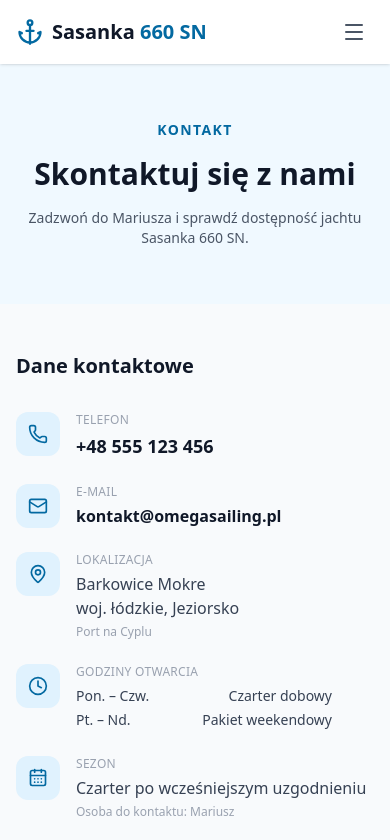
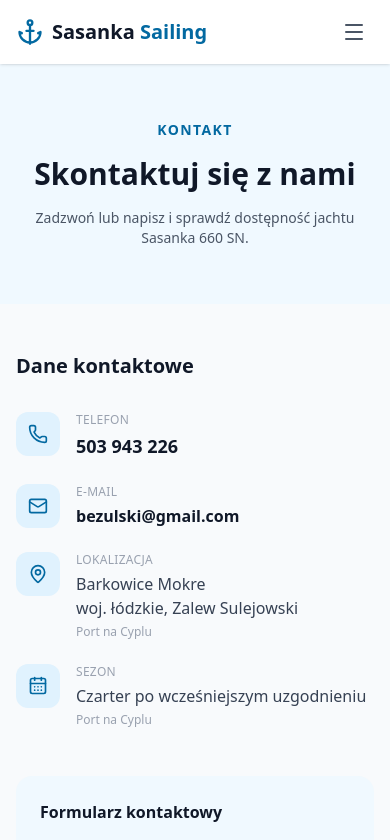
Before and after one commit to PrzemCza/zagle, a Next.js app: page /zagle/kontakt in a window 390 px wide. Shown: the top 840 px of the page. Built offline with nearby package versions, Linux system fonts and the light colour scheme.

Commit message:
aktualizacja danych

```diff
--- a/src/app/kontakt/page.tsx
+++ b/src/app/kontakt/page.tsx
@@ -1,4 +1,4 @@
-import { Phone, Mail, MapPin, Clock, CalendarDays } from "lucide-react";
+import { Phone, Mail, MapPin, CalendarDays } from "lucide-react";
 import ContactForm from "@/components/ContactForm";
 
 export default function ContactPage() {
@@ -14,7 +14,7 @@ export default function ContactPage() {
             Skontaktuj się z&nbsp;nami
           </h1>
           <p className="text-sm sm:text-base text-gray-600 max-w-xl mx-auto">
-            Zadzwoń do Mariusza i sprawdź dostępność jachtu Sasanka 660 SN.
+            Zadzwoń lub napisz i sprawdź dostępność jachtu Sasanka 660 SN.
           </p>
         </div>
       </section>
@@ -33,8 +33,8 @@ export default function ContactPage() {
                   </div>
                   <div>
                     <p className="text-xs text-gray-400 uppercase tracking-wide mb-1">Telefon</p>
-                    <a href="tel:+48555123456" className="text-gray-900 font-semibold hover:text-accent transition-colors text-lg">
-                      +48 555 123 456
+                    <a href="tel:+48503943226" className="text-gray-900 font-semibold hover:text-accent transition-colors text-lg">
+                      503 943 226
                     </a>
                   </div>
                 </div>
@@ -46,10 +46,10 @@ export default function ContactPage() {
                   <div>
                     <p className="text-xs text-gray-400 uppercase tracking-wide mb-1">E-mail</p>
                     <a
-                      href="mailto:kontakt@omegasailing.pl"
+                      href="mailto:bezulski@gmail.com"
                       className="text-gray-900 font-semibold hover:text-accent transition-colors"
                     >
-                      kontakt@omegasailing.pl
+                      bezulski@gmail.com
                     </a>
                   </div>
                 </div>
@@ -60,29 +60,8 @@ export default function ContactPage() {
                   </div>
                   <div>
                     <p className="text-xs text-gray-400 uppercase tracking-wide mb-1">Lokalizacja</p>
-                    <p className="text-gray-700">Barkowice Mokre<br />woj. łódzkie, Jeziorsko</p>
+                    <p className="text-gray-700">Barkowice Mokre<br />woj. łódzkie, Zalew Sulejowski</p>
                     <p className="text-xs text-gray-400 mt-1">Port na Cyplu</p>
-                  </div>
-                </div>
-
-                <div className="flex items-start gap-4">
-                  <div className="w-11 h-11 rounded-xl bg-accent-light flex items-center justify-center text-accent shrink-0">
-                    <Clock className="h-5 w-5" />
-                  </div>
-                  <div>
-                    <p className="text-xs text-gray-400 uppercase tracking-wide mb-1">Godziny otwarcia</p>
-                    <table className="text-sm text-gray-700 w-64">
-                      <tbody>
-                        <tr>
-                            <td className="py-0.5">Pon. – Czw.</td>
-                            <td className="text-right font-medium">Czarter dobowy</td>
-                        </tr>
-                        <tr>
-                            <td className="py-0.5">Pt. – Nd.</td>
-                            <td className="text-right font-medium">Pakiet weekendowy</td>
-                        </tr>
-                      </tbody>
-                    </table>
                   </div>
                 </div>
 
@@ -93,7 +72,7 @@ export default function ContactPage() {
                   <div>
                     <p className="text-xs text-gray-400 uppercase tracking-wide mb-1">Sezon</p>
                     <p className="text-gray-700">Czarter po wcześniejszym uzgodnieniu</p>
-                    <p className="text-xs text-gray-400 mt-1">Osoba do kontaktu: Mariusz</p>
+                    <p className="text-xs text-gray-400 mt-1">Port na Cyplu</p>
                   </div>
                 </div>
               </div>
--- a/src/components/BoatPreview.tsx
+++ b/src/components/BoatPreview.tsx
@@ -26,7 +26,7 @@ export default function BoatPreview() {
             </h3>
             <p className="text-sm text-gray-500 leading-relaxed mb-6">
               6,6-metrowy jacht turystyczny z mieczem obrotowym i silnikiem zaburtowym.
-              Wygodny dla 4-6 osób, idealny na Jeziorsko.
+              Wygodny dla 4-6 osób, idealny na Zalew Sulejowski.
             </p>
 
             <div className="grid grid-cols-3 gap-4 mb-8">
--- a/src/components/CtaSection.tsx
+++ b/src/components/CtaSection.tsx
@@ -9,17 +9,17 @@ export default function CtaSection() {
           Chcesz zarezerwować Sasankę 660 SN?
         </h2>
         <p className="text-sm sm:text-base text-blue-100 mb-8 leading-relaxed">
-          Barkowice Mokre, Jeziorsko. Zadzwoń do Mariusza i sprawdź dostępny termin.
+          Barkowice Mokre, Zalew Sulejowski. Zadzwoń i sprawdź dostępny termin.
         </p>
         <div className="flex flex-col sm:flex-row gap-4 justify-center">
           <a
-            href="tel:+48555123456"
+            href="tel:+48503943226"
             className="inline-flex items-center justify-center px-8 py-3.5 bg-white text-accent-dark text-sm font-semibold rounded-full hover:bg-sky-50 transition-colors shadow-lg"
           >
             Zadzwoń
           </a>
           <a
-            href="mailto:kontakt@omegasailing.pl"
+            href="mailto:bezulski@gmail.com"
             className="inline-flex items-center justify-center px-8 py-3.5 border border-white/40 text-white text-sm font-semibold rounded-full hover:bg-white/10 transition-colors"
           >
             Napisz e-mail
--- a/src/components/FeaturesSection.tsx
+++ b/src/components/FeaturesSection.tsx
@@ -14,7 +14,7 @@ const features = [
   {
     icon: <Map className="h-7 w-7" />,
     title: "Piękne trasy",
-    desc: "Baza w Barkowicach Mokrych, woj. łódzkie, nad Jeziorskiem.",
+    desc: "Baza w Barkowicach Mokrych, woj. łódzkie, nad Zalewem Sulejowskim.",
   },
   {
     icon: <Clock className="h-7 w-7" />,
--- a/src/components/Footer.tsx
+++ b/src/components/Footer.tsx
@@ -5,7 +5,7 @@ export default function Footer() {
   return (
     <footer className="bg-accent-dark text-white">
       <div className="mx-auto max-w-7xl px-4 sm:px-6 lg:px-8 py-12">
-        <div className="grid grid-cols-1 sm:grid-cols-2 lg:grid-cols-4 gap-8">
+        <div className="grid grid-cols-1 sm:grid-cols-2 lg:grid-cols-3 gap-8">
           {/* Brand */}
           <div>
             <div className="flex items-center gap-2 mb-4">
@@ -13,7 +13,7 @@ export default function Footer() {
               <span className="text-lg font-bold">Sasanka 660 SN</span>
             </div>
             <p className="text-sm text-blue-100 leading-relaxed">
-              Czarter jachtu Sasanka 660 SN na Jeziorsku. Barkowice Mokre, woj. łódzkie.
+              Czarter jachtu Sasanka 660 SN na Zalewie Sulejowskim. Barkowice Mokre, woj. łódzkie.
             </p>
           </div>
 
@@ -39,32 +39,23 @@ export default function Footer() {
             <ul className="space-y-3 text-sm text-blue-100">
               <li className="flex items-center gap-2">
                 <Phone className="h-4 w-4 shrink-0" />
-                <span>+48 555 123 456</span>
+                <span>503 943 226</span>
               </li>
               <li className="flex items-center gap-2">
                 <Mail className="h-4 w-4 shrink-0" />
-                <span>kontakt@omegasailing.pl</span>
+                <span>bezulski@gmail.com</span>
               </li>
               <li className="flex items-start gap-2">
                 <MapPin className="h-4 w-4 shrink-0 mt-0.5" />
-                <span>Barkowice Mokre<br />woj. łódzkie, Jeziorsko</span>
+                <span>Barkowice Mokre<br />woj. łódzkie, Zalew Sulejowski</span>
+                <span className="ml-1">Port na Cyplu</span>
               </li>
             </ul>
-          </div>
-
-          {/* Hours */}
-          <div>
-            <h3 className="text-sm font-semibold uppercase tracking-wider mb-4">Godziny otwarcia</h3>
-            <ul className="space-y-2 text-sm text-blue-100">
-              <li>Pon. – Czw.: czarter dobowy</li>
-              <li>Pt. – Nd.: pakiet weekendowy</li>
-            </ul>
-            <p className="text-xs text-blue-200 mt-4">Kontakt: Mariusz</p>
           </div>
         </div>
 
         <div className="border-t border-blue-900 mt-8 pt-8 text-center text-xs text-blue-200">
-          &copy; {new Date().getFullYear()} Sasanka 660 SN. Wszelkie prawa zastrzeżone.
+          &copy; {new Date().getFullYear()} Sasanka Sailing. Wszelkie prawa zastrzeżone.
         </div>
       </div>
     </footer>
--- a/src/components/Header.tsx
+++ b/src/components/Header.tsx
@@ -20,7 +20,7 @@ export default function Header() {
           <Link href="/" className="flex items-center gap-2 group">
             <Anchor className="h-7 w-7 text-accent transition-transform group-hover:rotate-12" />
             <span className="text-xl font-bold text-gray-900">
-              Sasanka <span className="text-accent">660 SN</span>
+              Sasanka <span className="text-accent">Sailing</span>
             </span>
           </Link>
 
--- a/src/components/HeroSection.tsx
+++ b/src/components/HeroSection.tsx
@@ -10,13 +10,13 @@ export default function HeroSection() {
 
       <div className="relative z-10 text-center max-w-3xl px-4 sm:px-6">
         <span className="inline-block py-1.5 px-4 border border-white/40 rounded-full text-xs font-medium tracking-widest uppercase text-white/90 mb-4 backdrop-blur-sm">
-          Jeziorsko &bull; Barkowice Mokre
+          Zalew Sulejowski &bull; Barkowice Mokre
         </span>
         <h1 className="text-4xl sm:text-5xl lg:text-6xl font-extrabold text-white leading-tight mb-6">
           Czarter jachtu <span className="text-sky-300">Sasanka 660 SN</span>
         </h1>
         <p className="text-base sm:text-lg text-white/85 leading-relaxed mb-10 max-w-2xl mx-auto">
-          Turystyczny jacht żaglowy dla 4-6 osób, łatwy w obsłudze i gotowy na kilkudniowe rejsy po Jeziorsku.
+          Turystyczny jacht żaglowy dla 4-6 osób, łatwy w obsłudze i gotowy na kilkudniowe rejsy po Zalewie Sulejowskim.
         </p>
         <div className="flex flex-col sm:flex-row gap-4 justify-center">
           <a
@@ -26,10 +26,10 @@ export default function HeroSection() {
             Sprawdź ofertę
           </a>
           <a
-            href="tel:+48555123456"
+            href="tel:+48503943226"
             className="inline-flex items-center justify-center px-8 py-3.5 border border-white/40 rounded-full text-white text-sm font-semibold tracking-wide hover:bg-white/10 transition-colors backdrop-blur-sm"
           >
-            Kontakt: Mariusz
+            Zadzwoń: 503 943 226
           </a>
         </div>
       </div>
```
Also changed, not shown: src/app/oferta/page.tsx (+9 -9 lines), 2 other files (tests, documents, lock files or other folders).
